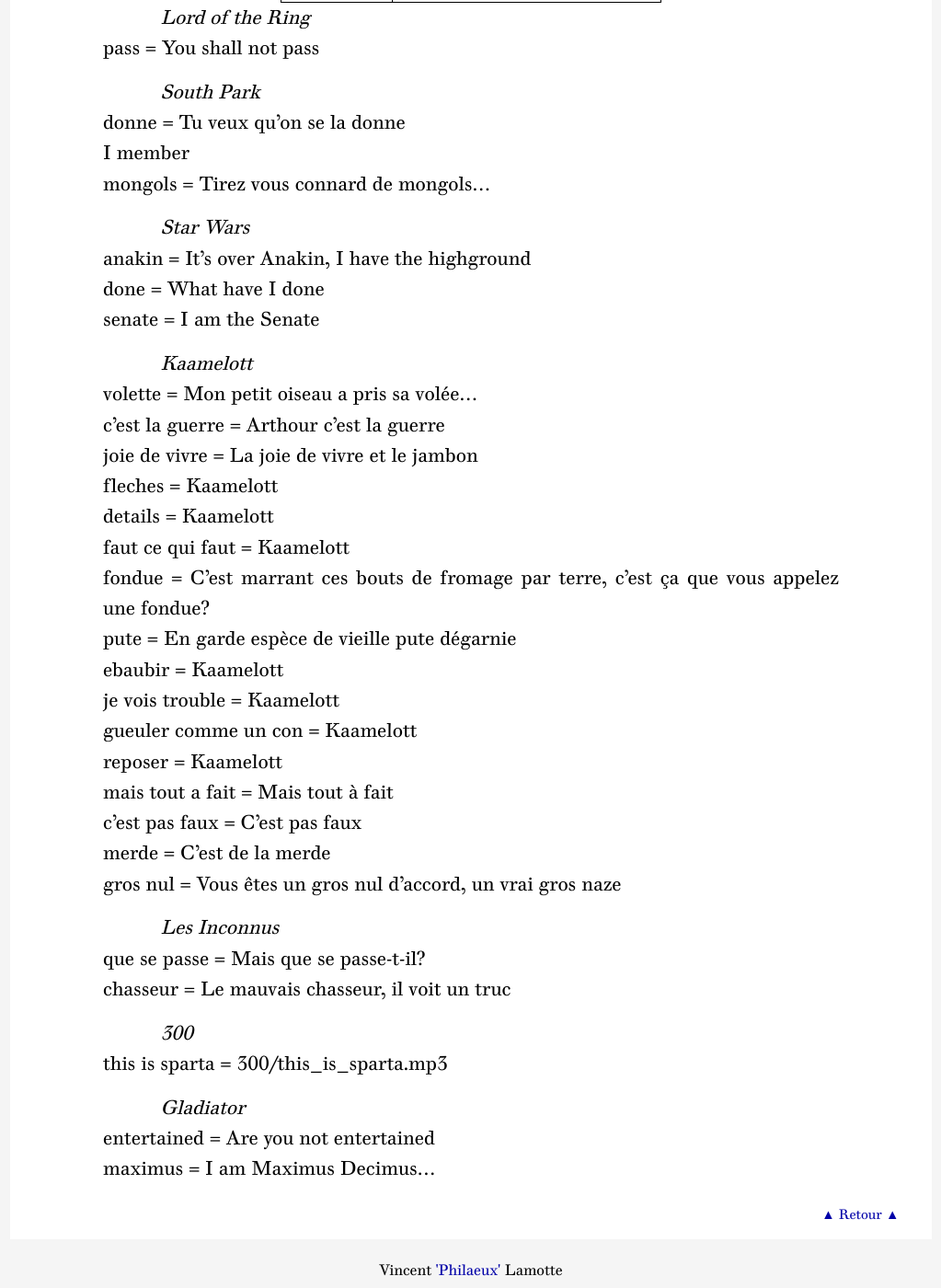
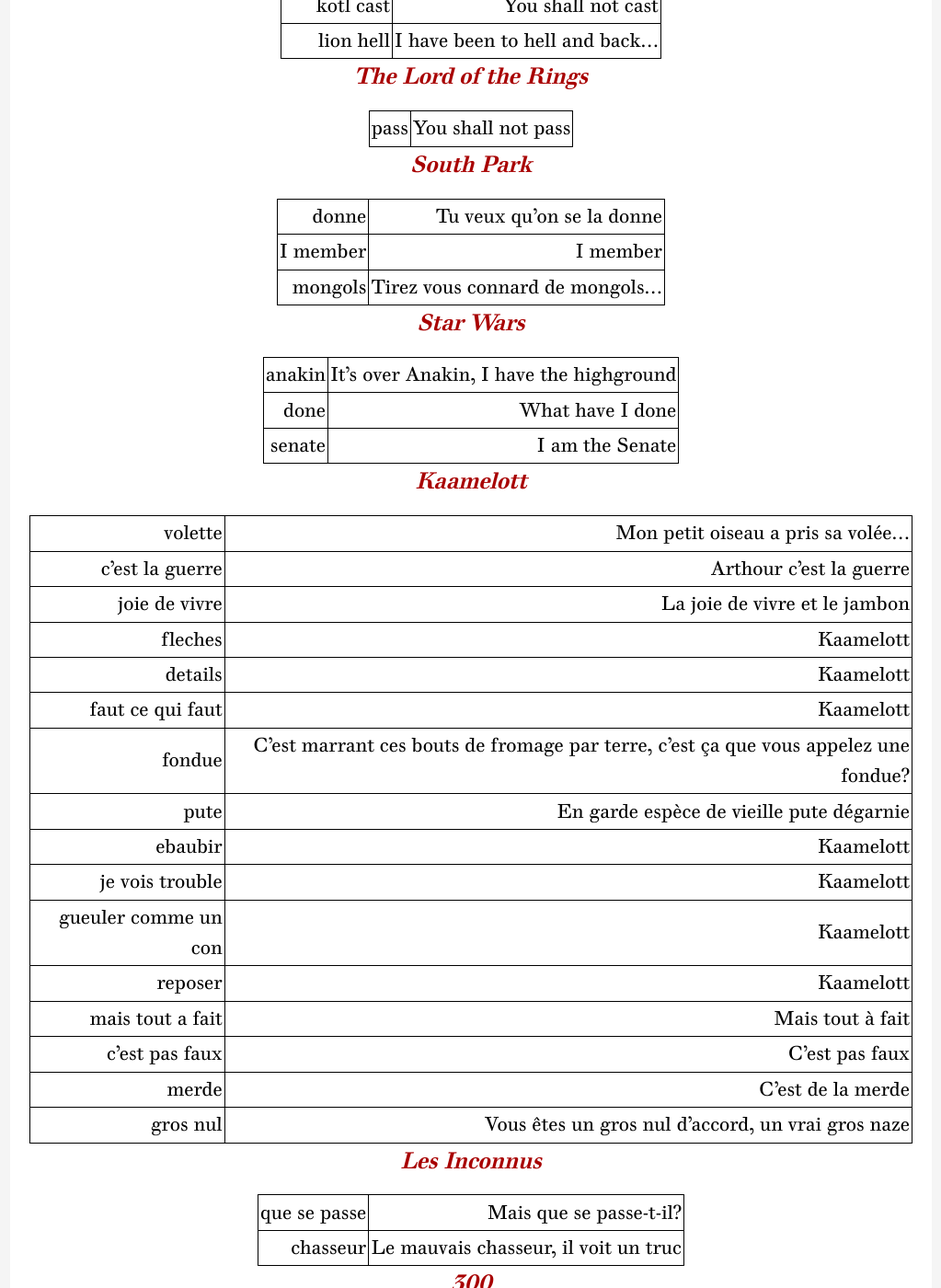
Before and after one commit to Philaeux/philaeux.github.io, a Jekyll site: the page built from sounds.md, in a window 1280 px wide and 1400 px high, scrolled down 854 px. Shown: the whole window at 92% size, without its empty margins (128-1151 px from the left). Built offline with Jekyll 4.4.1, drawn with Linux system fonts in a browser that asks for light colours; some of the changed text lies outside the part shown.

Commit message:
Fix sound list

```diff
--- a/sounds.md
+++ b/sounds.md
@@ -4,63 +4,75 @@
 ---
 Use the shortname to start a sound, as a message of the "Play Sound" reward.
 
-   *Various*
-ah = Denis Brognard
-oof = OOF
-steam chat = Steam Chat
-fbi open up = FBI OPEN UP
-no god = NO GOD NO!!!
-nani = NANI
-shindeiru = OMAE WA MOU SHINDEIRU
-deja vu = Deja vu, I have been in this place before...
-wololo = WOLOLO
+
+### Various
+
+| ah | Denis Brognard |
+| oof | OOF |
+| steam chat | Steam Chat |
+| fbi open up | FBI OPEN UP |
+| no god | NO GOD NO!!! |
+| nani | NANI |
+| shindeiru | OMAE WA MOU SHINDEIRU |
+| deja vu | Deja vu, I have been in this place before... |
+| wololo | WOLOLO |
 
 
-## Dota
+### Dota
 
 | jugger bitch | I am the Juggernaut bitch |
 | kotl cast | You shall not cast  |
 | lion hell | I have been to hell and back... |
 
 
-   *Lord of the Ring*
-pass = You shall not pass
+### The Lord of the Rings
 
-   *South Park*
-donne = Tu veux qu'on se la donne
-I member
-mongols = Tirez vous connard de mongols...
+| pass | You shall not pass |
 
-   *Star Wars*
-anakin = It's over Anakin, I have the highground
-done = What have I done
-senate = I am the Senate
 
-   *Kaamelott*
-volette = Mon petit oiseau a pris sa volée...
-c'est la guerre = Arthour c'est la guerre
-joie de vivre = La joie de vivre et le jambon
-fleches = Kaamelott
-details = Kaamelott
-faut ce qui faut = Kaamelott
-fondue = C'est marrant ces bouts de fromage par terre, c'est ça que vous appelez une fondue?
-pute = En garde espèce de vieille pute dégarnie
-ebaubir = Kaamelott
-je vois trouble = Kaamelott
-gueuler comme un con = Kaamelott
-reposer = Kaamelott
-mais tout a fait = Mais tout à fait
-c'est pas faux = C'est pas faux
-merde = C'est de la merde
-gros nul = Vous êtes un gros nul d'accord, un vrai gros naze
+### South Park
 
-   *Les Inconnus*
-que se passe = Mais que se passe-t-il?
-chasseur = Le mauvais chasseur, il voit un truc
+| donne | Tu veux qu'on se la donne |
+| I member | I member |
+| mongols | Tirez vous connard de mongols... |
 
-   *300*
-this is sparta = 300/this_is_sparta.mp3
 
-   *Gladiator*
-entertained = Are you not entertained
-maximus = I am Maximus Decimus...
+### Star Wars
+
+| anakin | It's over Anakin, I have the highground |
+| done | What have I done |
+| senate | I am the Senate |
+
+
+### Kaamelott
+
+| volette | Mon petit oiseau a pris sa volée... |
+| c'est la guerre | Arthour c'est la guerre |
+| joie de vivre | La joie de vivre et le jambon |
+| fleches | Kaamelott |
+| details | Kaamelott |
+| faut ce qui faut | Kaamelott |
+| fondue | C'est marrant ces bouts de fromage par terre, c'est ça que vous appelez une fondue? |
+| pute | En garde espèce de vieille pute dégarnie |
+| ebaubir | Kaamelott |
+| je vois trouble | Kaamelott |
+| gueuler comme un con | Kaamelott |
+| reposer | Kaamelott |
+| mais tout a fait | Mais tout à fait |
+| c'est pas faux | C'est pas faux |
+| merde | C'est de la merde |
+| gros nul | Vous êtes un gros nul d'accord, un vrai gros naze |
+
+### Les Inconnus
+
+| que se passe | Mais que se passe-t-il?
+| chasseur | Le mauvais chasseur, il voit un truc
+
+### 300
+
+| this is sparta | THIS IS SPARTA |
+
+### Gladiator
+
+| entertained | Are you not entertained |
+| maximus | I am Maximus Decimus... |
```
